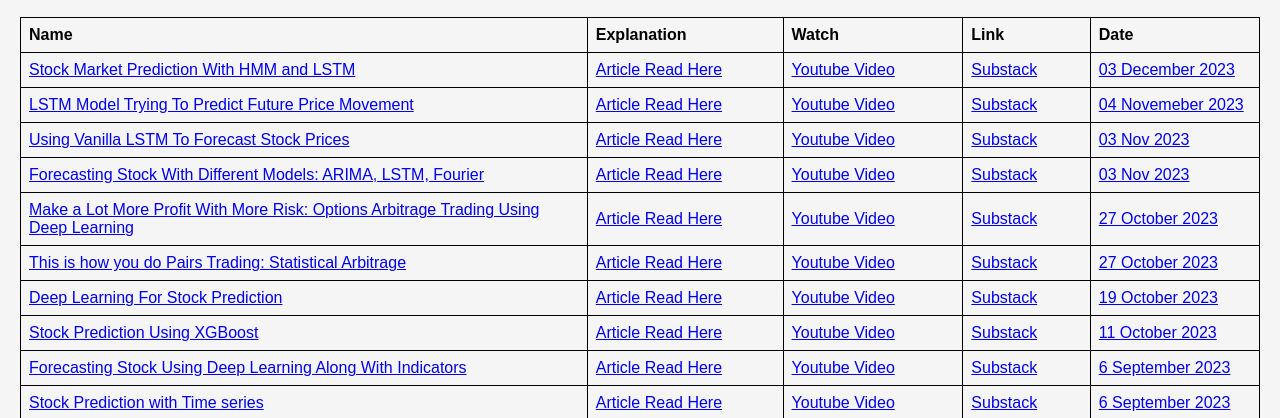
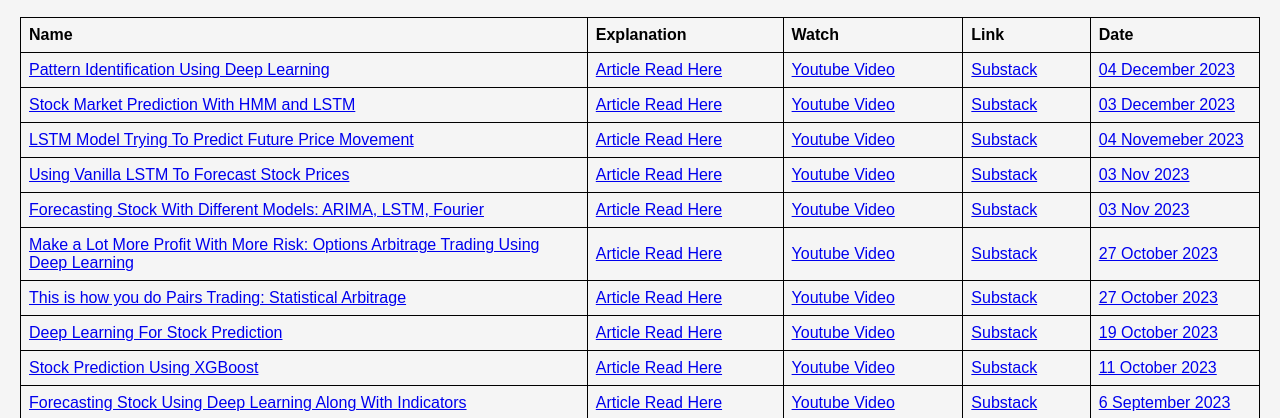
Before and after one commit to onepagecode/Download-Source-Code, a plain HTML site: page index.html in a window 1280 px wide. Shown: the part 682-1100 px from the top of the page. Drawn offline with Linux system fonts and the light colour scheme.

Commit message:
pattern identification using deep learning

```diff
--- a/index.html
+++ b/index.html
@@ -107,6 +107,14 @@
     <th>Date</th>
   </tr>
   <!-- You can add more rows with your content here -->
+  <tr>
+    <td><a href="Datasets/patterns-identification-4-december-2023.ipynb">Pattern Identification Using Deep Learning</a></td>
+    <td><a href="https://open.substack.com/pub/onepagecode/p/identifying-stock-patterns-using?r=19p4do&utm_campaign=post&utm_medium=web">Article Read Here</a></td>
+    <td><a href="https://www.youtube.com/channel/UCsr3AeLWc7NO1pNLIQrC-dA">Youtube Video</a></td>
+    <td><a href="https://onepagecode.substack.com/subscribe?simple=true&next=https%3A%2F%2Fonepagecode.substack.com%2Fp%2Fconvolutional-neural-networks&utm_source=paywall&utm_medium=web&utm_content=136665942">Substack</a> </td>
+    <td><a href="https://www.buymeacoffee.com/onepagecode">04 December 2023</a> </td>
+
+  </tr>
   <tr>
     <td><a href="Datasets/Stock-Market-Trend-Analysis-Using-HMM-LSTM-03-december-2023.zip">Stock Market Prediction With HMM and LSTM</a></td>
     <td><a href="https://onepagecode.substack.com/p/stock-market-trend-analysis-with">Article Read Here</a></td>
```
Also changed, not shown: 1 other file.
